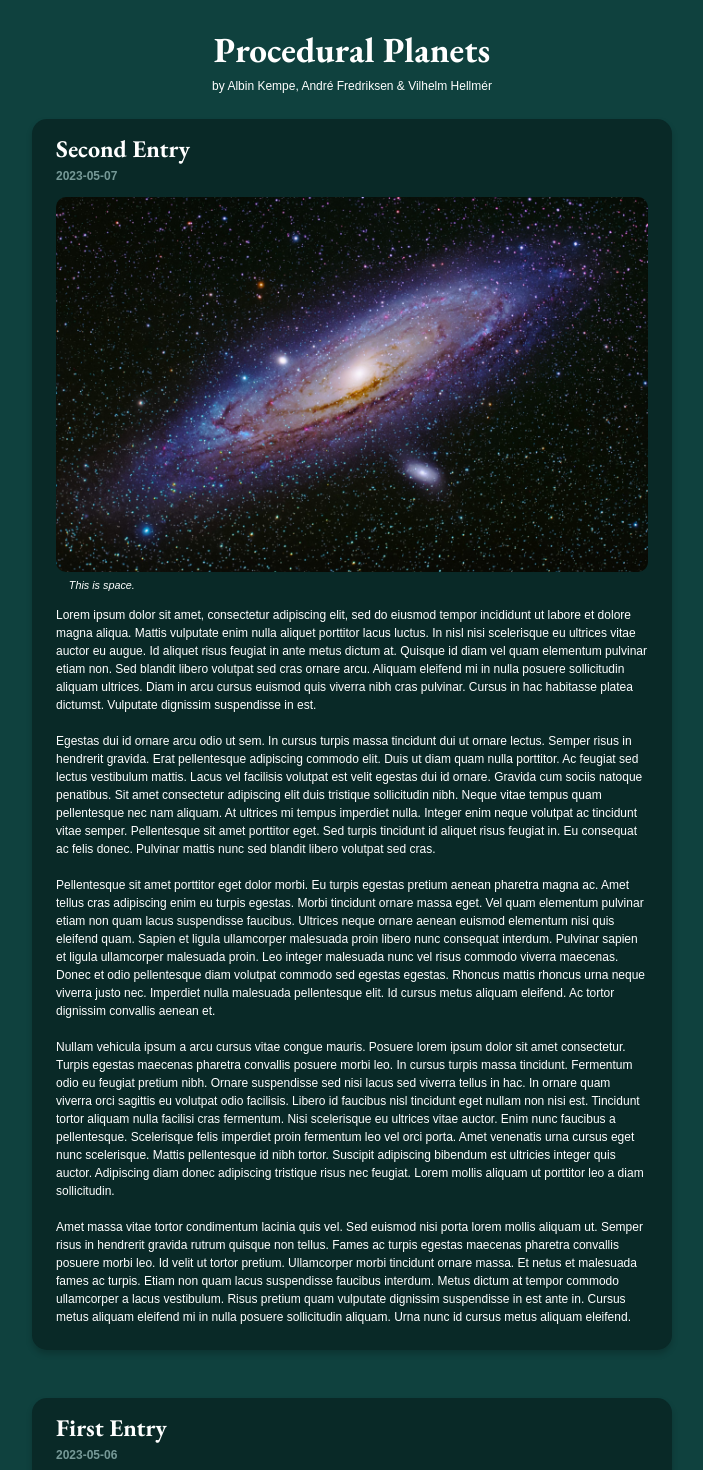
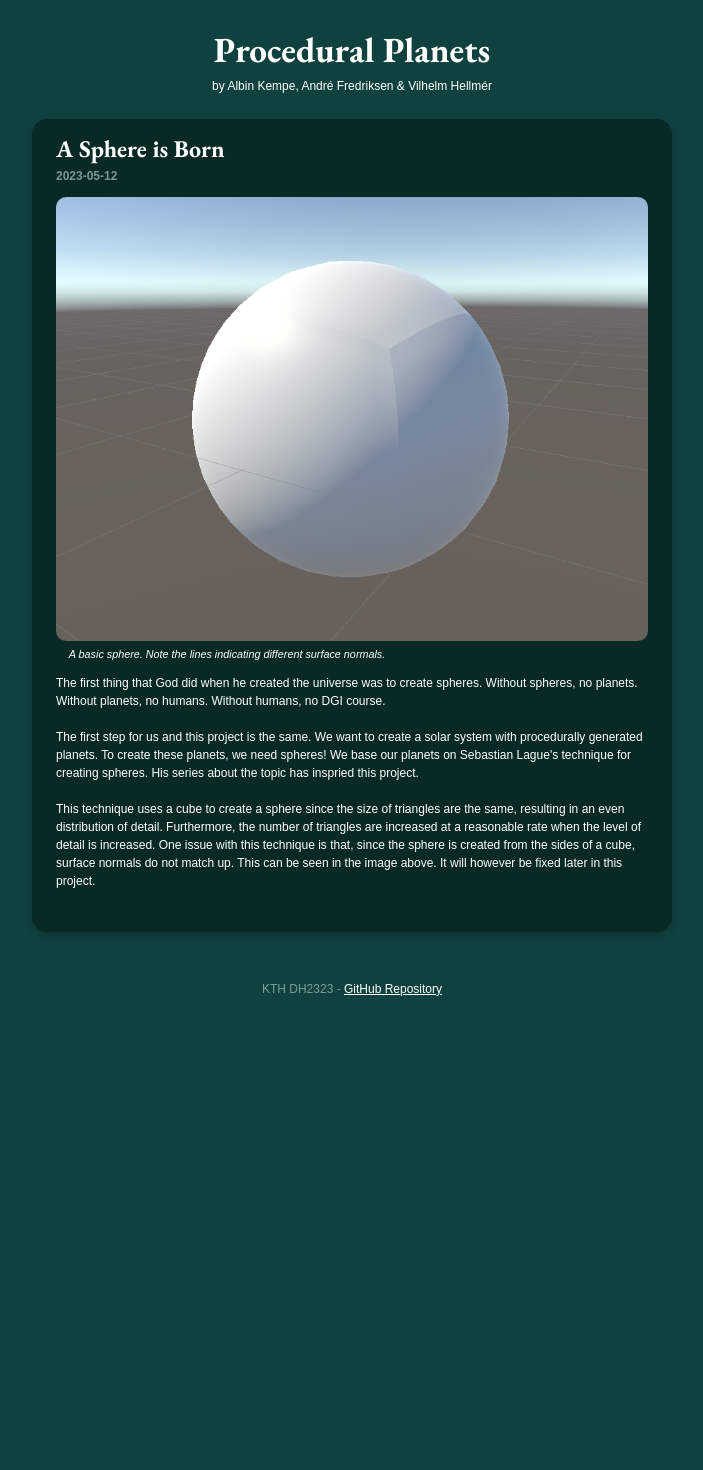
Before and after one commit to procedural-planets/planets-web, a SvelteKit app: page / in a window 1280 px wide. Shown: the top 1470 px of the page, without its empty margins (288-991 px from the left). After the commit the page ends 1028 px from the top, so only its background shows below. Built offline with nearby package versions, Linux system fonts and the light colour scheme.

Commit message:
first post

```diff
--- a/src/routes/+page.svelte
+++ b/src/routes/+page.svelte
@@ -10,7 +10,24 @@
     </div>
     <div class="jorunal">
         <JournalEntry
-            entry_title = "Second Entry"
+        entry_title = "A Sphere is Born"
+        entry_date = "2023-05-12"
+        entry_image =  {{
+            src: "1.png",
+            id: "1",
+            text: "A basic sphere. Note the lines indicating different surface normals.",
+            desc: "sphere"
+         }}
+        entry_text = "The first thing that God did when he created the universe was to create spheres. Without spheres, no planets. Without planets, no humans. Without humans, no DGI course.
+
+        The first step for us and this project is the same. We want to create a solar system with procedurally generated planets. To create these planets, we need spheres! We base our planets on Sebastian Lague's technique for creating spheres. His series about the topic has inspried this project.
+
+        This technique uses a cube to create a sphere since the size of triangles are the same, resulting in an even distribution of detail. Furthermore, the number of triangles are increased at a reasonable rate when the level of detail is increased. One issue with this technique is that, since the sphere is created from the sides of a cube, surface normals do not match up. This can be seen in the image above. It will however be fixed later in this project.
+
+        "
+        />
+        <!-- <JournalEntry
+            entry_title = "Sample Entry With Image"
             entry_date = "2023-05-07"
             entry_image =  {{
                 src: "exampleimage.jpg",
@@ -27,21 +44,7 @@
             Nullam vehicula ipsum a arcu cursus vitae congue mauris. Posuere lorem ipsum dolor sit amet consectetur. Turpis egestas maecenas pharetra convallis posuere morbi leo. In cursus turpis massa tincidunt. Fermentum odio eu feugiat pretium nibh. Ornare suspendisse sed nisi lacus sed viverra tellus in hac. In ornare quam viverra orci sagittis eu volutpat odio facilisis. Libero id faucibus nisl tincidunt eget nullam non nisi est. Tincidunt tortor aliquam nulla facilisi cras fermentum. Nisi scelerisque eu ultrices vitae auctor. Enim nunc faucibus a pellentesque. Scelerisque felis imperdiet proin fermentum leo vel orci porta. Amet venenatis urna cursus eget nunc scelerisque. Mattis pellentesque id nibh tortor. Suscipit adipiscing bibendum est ultricies integer quis auctor. Adipiscing diam donec adipiscing tristique risus nec feugiat. Lorem mollis aliquam ut porttitor leo a diam sollicitudin.
 
             Amet massa vitae tortor condimentum lacinia quis vel. Sed euismod nisi porta lorem mollis aliquam ut. Semper risus in hendrerit gravida rutrum quisque non tellus. Fames ac turpis egestas maecenas pharetra convallis posuere morbi leo. Id velit ut tortor pretium. Ullamcorper morbi tincidunt ornare massa. Et netus et malesuada fames ac turpis. Etiam non quam lacus suspendisse faucibus interdum. Metus dictum at tempor commodo ullamcorper a lacus vestibulum. Risus pretium quam vulputate dignissim suspendisse in est ante in. Cursus metus aliquam eleifend mi in nulla posuere sollicitudin aliquam. Urna nunc id cursus metus aliquam eleifend."
-        />
-        <JournalEntry
-            entry_title = "First Entry"
-            entry_date = "2023-05-06"
-            entry_image = {null}
-            entry_text = "Lorem ipsum dolor sit amet, consectetur adipiscing elit, sed do eiusmod tempor incididunt ut labore et dolore magna aliqua. Neque viverra justo nec ultrices dui sapien eget mi proin. Diam vel quam elementum pulvinar etiam non quam lacus. Proin fermentum leo vel orci porta non pulvinar. Enim diam vulputate ut pharetra sit amet. Nisi quis eleifend quam adipiscing vitae proin sagittis. Cras tincidunt lobortis feugiat vivamus at augue eget arcu. Nam libero justo laoreet sit amet cursus sit amet. Pellentesque nec nam aliquam sem et tortor consequat id porta. Dictumst quisque sagittis purus sit amet volutpat. Vitae auctor eu augue ut lectus arcu bibendum at. A pellentesque sit amet porttitor eget dolor. Ut etiam sit amet nisl.
-
-            In eu mi bibendum neque. Dui accumsan sit amet nulla facilisi morbi. At volutpat diam ut venenatis tellus in. Nibh sit amet commodo nulla. Cursus euismod quis viverra nibh. Et ligula ullamcorper malesuada proin libero nunc consequat interdum. Massa tincidunt nunc pulvinar sapien. Ornare quam viverra orci sagittis eu. In nibh mauris cursus mattis molestie. Placerat orci nulla pellentesque dignissim enim sit.
-
-            Scelerisque mauris pellentesque pulvinar pellentesque habitant morbi tristique senectus et. Adipiscing elit pellentesque habitant morbi tristique senectus et netus et. Quis ipsum suspendisse ultrices gravida dictum fusce. Est lorem ipsum dolor sit amet consectetur adipiscing elit pellentesque. Id nibh tortor id aliquet lectus proin nibh nisl. Commodo viverra maecenas accumsan lacus vel facilisis. Lectus sit amet est placerat in egestas. Sed odio morbi quis commodo odio. Enim praesent elementum facilisis leo vel fringilla est. Arcu cursus vitae congue mauris. Non pulvinar neque laoreet suspendisse interdum consectetur libero id. Amet consectetur adipiscing elit duis tristique sollicitudin nibh. Tellus molestie nunc non blandit massa. Scelerisque mauris pellentesque pulvinar pellentesque habitant.
-
-            Massa vitae tortor condimentum lacinia quis vel eros. Quis ipsum suspendisse ultrices gravida dictum fusce ut placerat orci. Ultricies integer quis auctor elit sed vulputate mi. Arcu felis bibendum ut tristique et egestas quis ipsum suspendisse. Nisl pretium fusce id velit ut tortor pretium viverra. Commodo odio aenean sed adipiscing diam donec adipiscing tristique risus. Eget est lorem ipsum dolor sit. At ultrices mi tempus imperdiet. Sem fringilla ut morbi tincidunt augue interdum velit euismod. Elit eget gravida cum sociis. Enim lobortis scelerisque fermentum dui faucibus. Hac habitasse platea dictumst quisque sagittis purus. Lorem mollis aliquam ut porttitor. Elementum facilisis leo vel fringilla est ullamcorper eget nulla. Adipiscing at in tellus integer feugiat. Lorem ipsum dolor sit amet.
-
-            Lorem ipsum dolor sit amet consectetur adipiscing elit duis. In nibh mauris cursus mattis. Vitae tempus quam pellentesque nec nam aliquam sem. Ullamcorper a lacus vestibulum sed. Accumsan tortor posuere ac ut consequat semper viverra. Odio tempor orci dapibus ultrices in. Natoque penatibus et magnis dis parturient. Lacus laoreet non curabitur gravida arcu ac tortor dignissim convallis. Velit aliquet sagittis id consectetur purus ut. Id volutpat lacus laoreet non curabitur gravida. Dolor magna eget est lorem ipsum dolor sit. Nullam ac tortor vitae purus faucibus ornare suspendisse sed."
-        />
+        /> -->
     </div>
     <footer>
         <p>KTH DH2323 - <a href="https://github.com/procedural-planets/planets-src" target="_blank" rel="noopener noreferrer">GitHub Repository</a></p>
```
Also changed, not shown: static/1.png (added).
